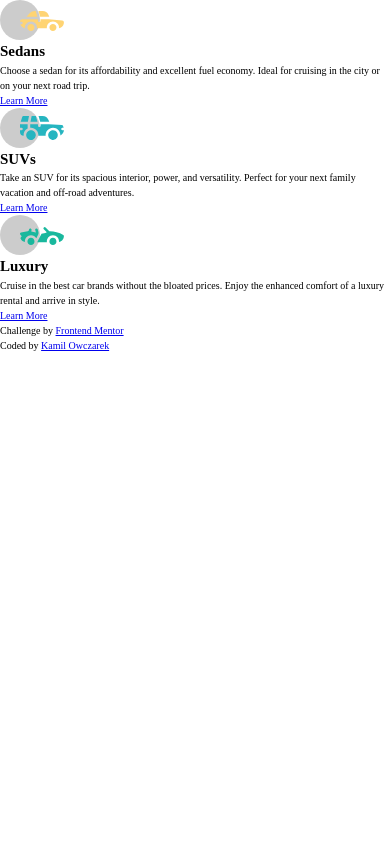
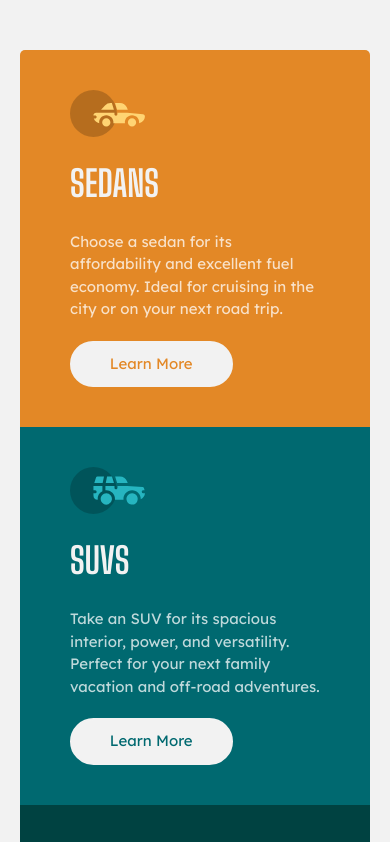
Before and after one commit to Owczarek-Kamil/FrontEndMentor-3-column_preview_card_component, a plain HTML site: page index.html in a window 390 px wide. Shown: the top 842 px of the page. Drawn offline with Linux system fonts and the light colour scheme.

Commit message:
Define CSS styles for mobile design

```diff
--- a/style.css
+++ b/style.css
@@ -75,3 +75,90 @@ h6 {
 html {
 	font-size: 62.5%;
 }
+
+body {
+	background-color: var(--color-main);
+	margin: 5rem 2rem;
+	font-size: 1.5rem;
+}
+
+.cards-container {
+	color: var(--color-secondary);
+	border-radius: 0.5rem;
+	overflow: hidden;
+}
+
+.card {
+	font-family: var(--font-Lexend-Deca);
+	font-weight: 400;
+	padding: 4rem 5rem;
+
+	display: flex;
+	flex-direction: column;
+	gap: 2rem;
+}
+
+.card__logo {
+	width: 30%;
+}
+
+.card__title {
+	font-family: var(--font-Big-Shoulders-Display);
+	font-weight: 700;
+	text-transform: uppercase;
+	font-size: 3.6rem;
+	color: var(--color-main);
+}
+
+.card__learn-more-btn:link,
+.card__learn-more-btn:visited {
+	background-color: var(--color-main);
+	text-decoration: none;
+	text-align: center;
+	width: 65%;
+	padding: 1rem 2rem;
+	border-radius: 10rem;
+	border: 2px solid var(--color-main);
+	transition: all 0.5s;
+}
+
+.card--sedan {
+	background-color: var(--bg-color-sedans);
+}
+
+.card--sedan .card__learn-more-btn:link,
+.card--sedan .card__learn-more-btn:visited {
+	color: var(--bg-color-sedans);
+}
+
+.card--suv {
+	background-color: var(--bg-color-suvs);
+}
+
+.card--suv .card__learn-more-btn:link,
+.card--suv .card__learn-more-btn:visited {
+	color: var(--bg-color-suvs);
+}
+
+.card--luxury {
+	background-color: var(--bg-color-luxury);
+}
+
+.card--luxury .card__learn-more-btn:link,
+.card--luxury .card__learn-more-btn:visited {
+	color: var(--bg-color-luxury);
+}
+
+.card .card__learn-more-btn:hover,
+.card .card__learn-more-btn:active {
+	background-color: #00000000;
+	color: var(--color-main);
+}
+
+/* Attribution styles */
+
+.attribution {
+	font-family: Arial, Helvetica, sans-serif;
+	font-size: 1.5rem;
+	text-align: center;
+}
```
